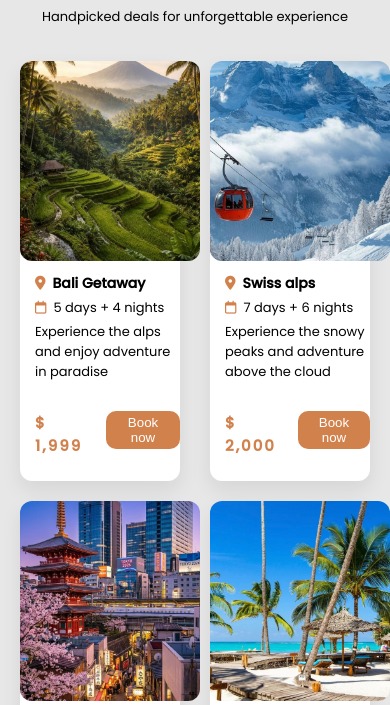
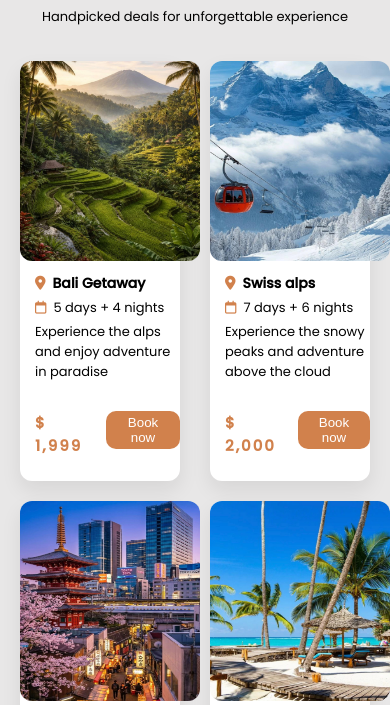
Before and after one commit to pelumiadesegun-dot/Wander-travel-website, a plain HTML site: page packages.html in a window 390 px wide. Shown: the part 132-837 px from the top of the page. Drawn offline with Linux system fonts and the light colour scheme.

Commit message:
Fixed the mobile responsiveness for portrait

```diff
--- a/packages.css
+++ b/packages.css
@@ -150,7 +150,7 @@ letter-spacing: 2px;
         width: 230px;
     }
 }
-@media  screen and (max-width: 430px) and (orientation: portrait){
+@media  screen and (max-width: 480px) and (orientation: portrait){
   .head{
         text-align: center;
     }
@@ -161,8 +161,7 @@ letter-spacing: 2px;
         margin-left: 20px;
     }
     img{
-        width: 180px;
-        object-fit: cover;
+       width: 180px;
     }
     h2{
         font-size: 45px;
```
